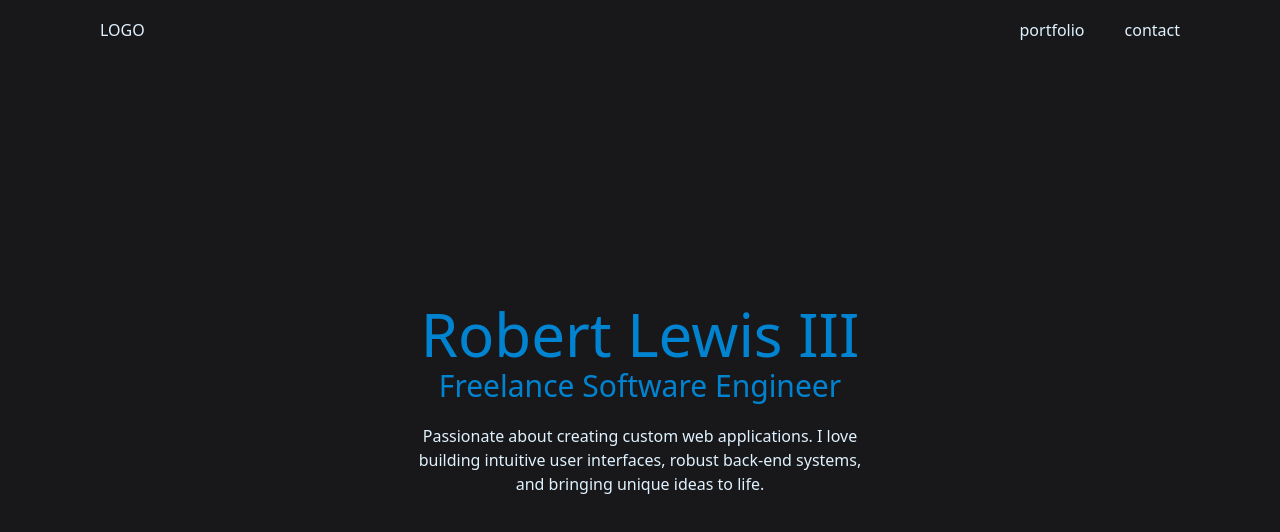
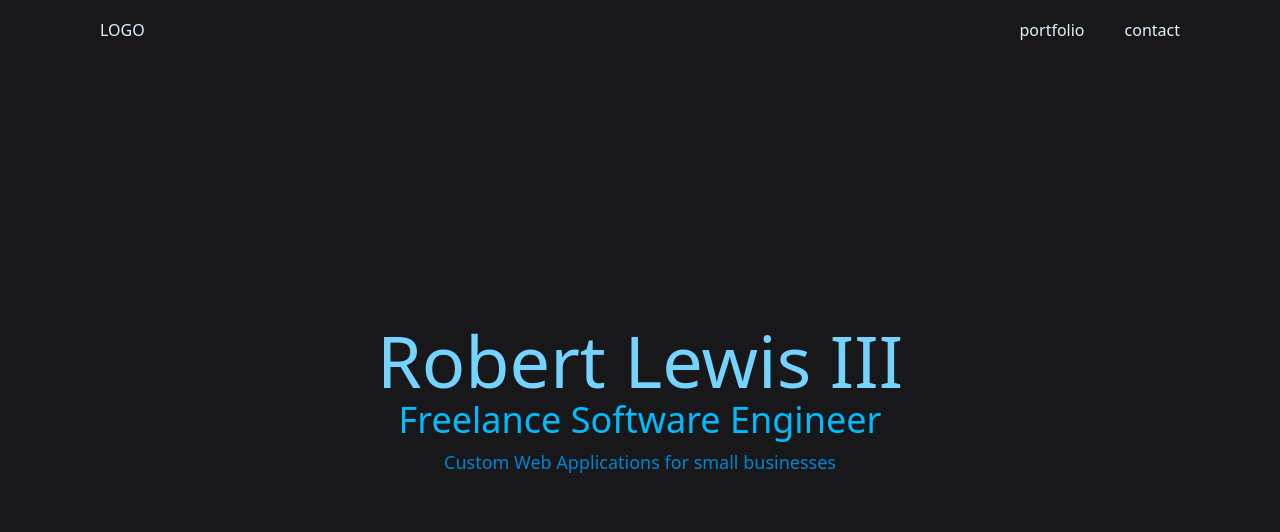
Before and after one commit to bobbythree/new-website, a React (Vite) app: page / in a window 1280 px wide. Shown: the top 532 px of the page. Built offline with nearby package versions, Linux system fonts and the light colour scheme.

Commit message:
hero colors

```diff
--- a/src/components/HomepageHero.tsx
+++ b/src/components/HomepageHero.tsx
@@ -1,10 +1,10 @@
 export default function HomepageHero() {
   return (
     <div className="text-center w-3xl flex flex-col items-center justify-center">
-      <h1 className="text-6xl text-sky-600">Robert Lewis III</h1>
-      <h3 className="text-3xl mt-1 text-sky-600">Freelance Software Engineer</h3>
-      <p className="text-md mt-5 w-md text-sky-100">
-        Passionate about creating custom web applications. I love building intuitive user interfaces, robust back-end systems, and bringing unique ideas to life.
+      <h1 className="text-7xl text-sky-300">Robert Lewis III</h1>
+      <h3 className="text-4xl mt-1 text-sky-400">Freelance Software Engineer</h3>
+      <p className="text-lg mt-2 w-md text-sky-600">
+        Custom Web Applications for small businesses
       </p>
     </div>
   )
```
